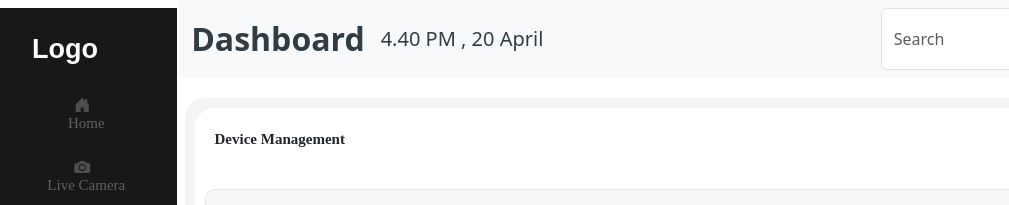
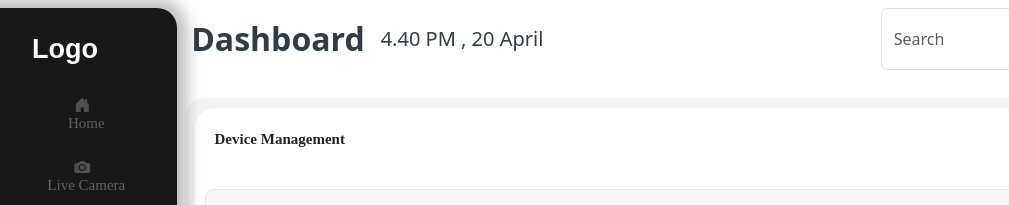
Before and after one commit to SiddhiBhadange/Task-4, a plain HTML site: page index.html in a window 1280 px wide. Shown: the top 205 px of the page, 0-1009 px from the left. Drawn offline with nearby package versions, Linux system fonts and the light colour scheme.

Commit message:
nineth commit

```diff
--- a/index.html
+++ b/index.html
@@ -15,7 +15,7 @@
 
 <body>
 
-    <nav class="navbar navbar-expand-lg bg-body-tertiary">
+    <nav class="navbar navbar-expand-lg">
         <div class="container-fluid">
           <a class="navbar-brand d-flex "style=" font-size:4vh; font-weight:bold; color:#313d44;"href="#">Dashboard</a>
           <button class="navbar-toggler" type="button" data-bs-toggle="collapse" data-bs-target="#navbarTogglerDemo01"
@@ -52,8 +52,8 @@
       </nav>
 
       <div class="d-flex" >
-        <div class="row sidebar">
-          <div class="d-flex flex-column justify-content-between  col-auto min-vh-100 " style="background-color: #181818; height:150vh;">
+          <div class="row sidebar d-flex flex-column justify-content-between  col-auto min-vh-100 " style="background-color: #181818; height:150vh; border-radius: 0px 20px 20px 0px;
+          ">
             <div>
 
 
@@ -67,7 +67,6 @@
                   </a>
                 </li>
               </ul>
-
 
               <ul class="nav nav-pills flex-column mt-4 mt-sm-0" id="menu" >
                 <li class="nav-item my-sm-1 my-2">
@@ -130,7 +129,7 @@
 
           </div>
 
-        </div>
+
 
 
         <!-- below cont -->
--- a/style.css
+++ b/style.css
@@ -50,3 +50,9 @@ letter-spacing:
         top:0px;
     }
 }
+.sidebar{
+    box-shadow: 0px 0px 15px 10px #00000040;
+}
+.card:hover{
+    transform: scale(1.15);
+  }
```
